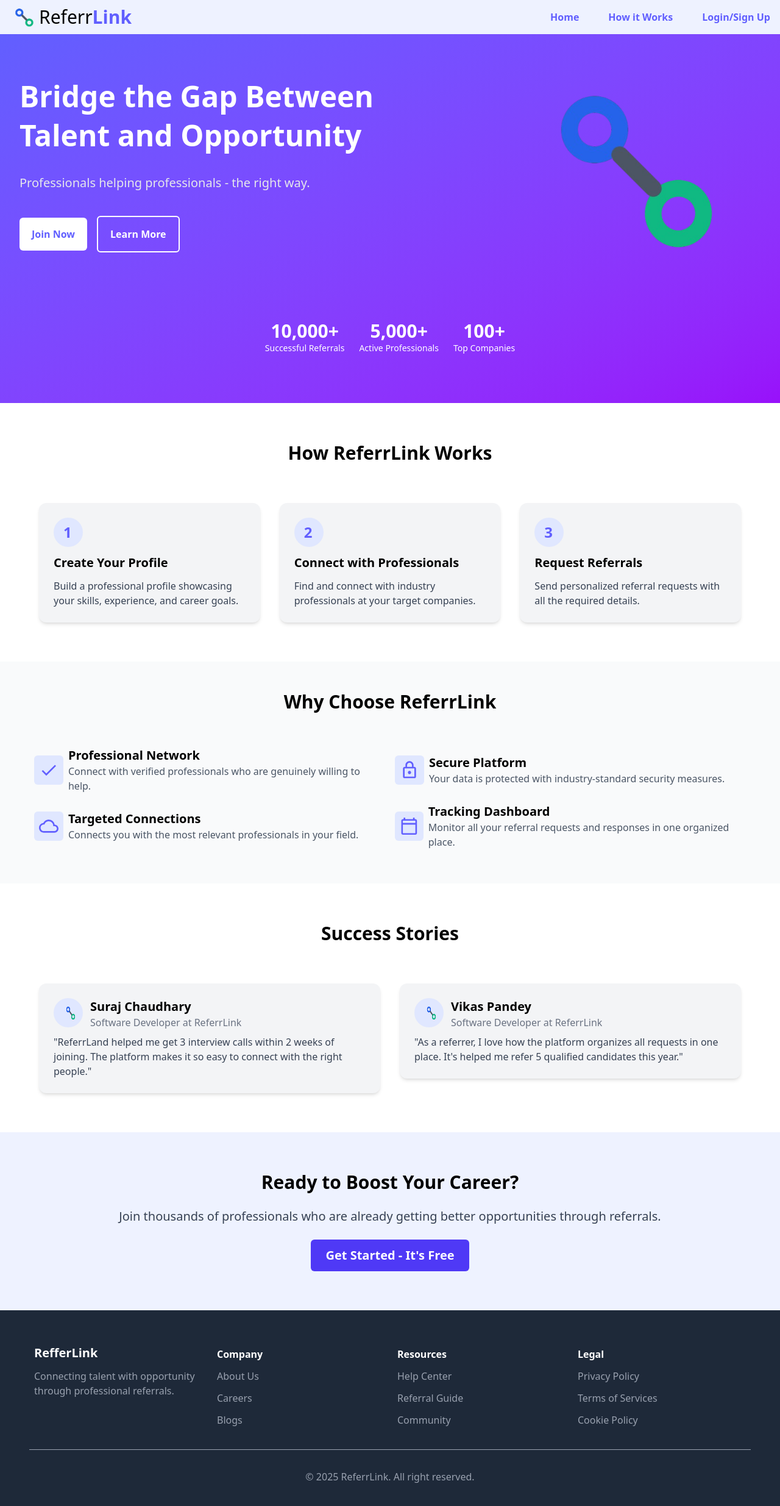
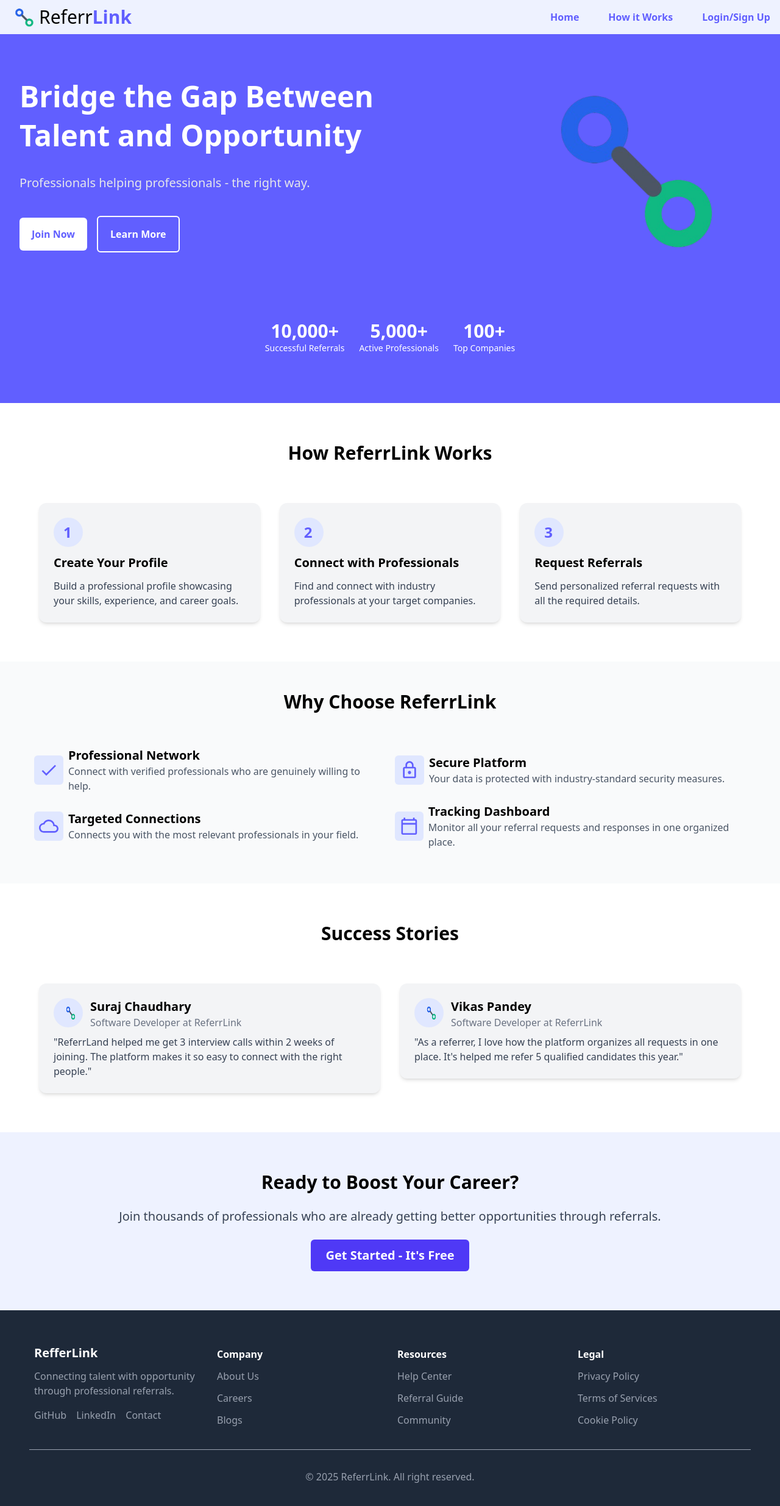
Before and after one commit to SurajCh6613/referrlink, a React (Vite) app in the folder client/: page / in a window 1280 px wide. Shown: the top 2470 px of the page at 61% size. Built offline with nearby package versions, Linux system fonts and the light colour scheme; no server answers.

Commit message:
ProfilePage Added

```diff
--- a/client/package.json
+++ b/client/package.json
@@ -14,9 +14,9 @@
     "axios": "^1.11.0",
     "react": "^19.1.0",
     "react-dom": "^19.1.0",
+    "react-hot-toast": "^2.6.0",
     "react-icons": "^5.5.0",
     "react-router-dom": "^7.7.1",
-    "react-toastify": "^11.0.5",
     "tailwindcss": "^4.1.11"
   },
   "devDependencies": {
--- a/client/src/App.jsx
+++ b/client/src/App.jsx
@@ -9,14 +9,15 @@ import SeniorDashboard from "./pages/User/SeniorDashboard";
 import FindSenior from "./pages/FindSenior";
 import PrivateRoute from "./components/PrivateRoute";
 import UpdateProfile from "./pages/User/UpdateProfile";
-import { ToastContainer } from "react-toastify";
 import MyProfile from "./pages/User/MyProfile";
 import RequestReferralForm from "./components/RequestReferralForm";
+import { Toaster } from "react-hot-toast";
+import ProfilePage from "./pages/User/ProfilePage";
 const App = () => {
   return (
     <>
       <Router>
-        <ToastContainer position={"top-right"} autoClose={2000} />
+        <Toaster position="top-right" reverseOrder={false} />
         <Navbar />
         <Routes>
           <Route path="/" element={<Hero />} />
@@ -28,13 +29,17 @@ const App = () => {
           <Route element={<PrivateRoute allowedRoles={["junior", "senior"]} />}>
             <Route path="/update-profile" element={<UpdateProfile />} />
             <Route path="/myProfile" element={<MyProfile />} />
+            <Route path="/user/:id" element={<ProfilePage />} />
           </Route>
 
           {/* Junior Only */}
           <Route element={<PrivateRoute allowedRoles={["junior"]} />}>
             <Route path="/junior-dashboard" element={<JuniorDashboard />} />
             <Route path="/find-senior" element={<FindSenior />} />
-            <Route path="/request-referral/:id" element={<RequestReferralForm />} />
+            <Route
+              path="/request-referral/:id"
+              element={<RequestReferralForm />}
+            />
           </Route>
           {/* Seniors Only */}
           <Route element={<PrivateRoute allowedRoles={["senior"]} />}>
--- a/client/src/components/layout/Footer.jsx
+++ b/client/src/components/layout/Footer.jsx
@@ -13,6 +13,26 @@ const Footer = () => {
                 Connecting talent with opportunity through professional
                 referrals.
               </p>
+              <div className="mt-4 flex gap-4 text-gray-400">
+                <a
+                  href="https://github.com/SurajCh6613"
+                  className="hover:text-white"
+                >
+                  GitHub
+                </a>
+                <a
+                  href="https://www.linkedin.com/in/surajch6613"
+                  className="hover:text-white"
+                >
+                  LinkedIn
+                </a>
+                <a
+                  href="mailto:surajchaudhary6613@gmail.com"
+                  className="hover:text-white"
+                >
+                  Contact
+                </a>
+              </div>
             </div>
           </div>
           <div className="w-full h-full p-3">
--- a/client/src/pages/Auth/Login.jsx
+++ b/client/src/pages/Auth/Login.jsx
@@ -3,8 +3,8 @@ import { useNavigate } from "react-router-dom";
 import { IoMdEye, IoMdEyeOff } from "react-icons/io";
 import axios from "axios";
 import { useUser } from "../../context/UserContext";
-import { toast } from "react-toastify";
 import BACKEND_API from "../../config/config";
+import toast from "react-hot-toast";
 const Login = () => {
   const navigate = useNavigate();
   const [isLogin, setIsLogin] = useState(true);
@@ -37,6 +37,7 @@ const Login = () => {
         }
       );
       setUser(response.data.user);
+      toast.success("Logged In Successfully");
       formData.role === "junior"
         ? navigate("/junior-dashboard")
         : navigate("/senior-dashboard");
--- a/client/src/pages/Home/Hero.jsx
+++ b/client/src/pages/Home/Hero.jsx
@@ -9,8 +9,8 @@ const Hero = () => {
   return (
     <div className="">
       {/* Home Section */}
-      <div className="bg-gradient-to-br from-indigo-500 to-purple-600 p-2 md:pb-12 sm:p-4">
-        <div className="flex flex-col-reverse sm:flex-row h-full w-full items-center justify-around pt-4 pl-4 pr-4">
+      <div className="bg-indigo-500 p-2 md:pb-12 sm:p-4">
+        <div className="flex flex-col-reverse sm:flex-row z-10 h-full w-full items-center pt-4 pl-4 pr-4">
           <div className="w-full sm:w-2/3">
             <h1 className="text-2xl sm:text-3xl md:text-4xl lg:text-5xl font-bold text-white mb-6 md:mb-10 flex flex-col gap-4">
               <span>Bridge the Gap Between</span>{" "}
--- a/client/src/pages/User/MyProfile.jsx
+++ b/client/src/pages/User/MyProfile.jsx
@@ -123,7 +123,7 @@ const MyProfile = () => {
                 </div>
 
                 {user.experience.length > 0 ? (
-                  user.experience.map((exp,index) => (
+                  user.experience.map((exp, index) => (
                     <div
                       key={index}
                       className="bg-white shadow-md rounded-xl p-4 border border-gray-300 hover:shadow-lg transition-shadow mb-2"
@@ -194,10 +194,14 @@ const MyProfile = () => {
           {/* Form Actions */}
           <div className="bg-gray-50 px-6 py-4 flex justify-end space-x-3">
             <Link
-              to={"/"}
+              to={
+                user.role === "junior"
+                  ? "/junior-dashboard"
+                  : "/senior-dashboard"
+              }
               className="px-4 py-2 border border-gray-300 rounded-md shadow-sm text-sm font-medium text-gray-700 bg-white hover:bg-gray-50 focus:outline-none focus:ring-2 focus:ring-offset-2 focus:ring-indigo-500"
             >
-              Go to Homepage
+              Go to Dashboard
             </Link>
             <Link
               to={"/update-profile"}
--- /dev/null
+++ b/client/src/pages/User/ProfilePage.jsx
@@ -0,0 +1,89 @@
+import axios from "axios";
+import { useEffect, useState } from "react";
+import { useNavigate, useParams } from "react-router-dom";
+import BACKEND_API from "../../config/config";
+
+const ProfilePage = () => {
+  const { id } = useParams();
+  const navigate = useNavigate();
+  const [senior, setSenior] = useState(null);
+  const handleRequestReferral = (seniorId) => {
+    navigate(`/request-referral/${seniorId}`);
+  };
+  useEffect(() => {
+    const fetchUser = async () => {
+      const response = await axios.get(`${BACKEND_API}/api/user/${id}`, {
+        withCredentials: true,
+      });
+      setSenior(response.data);
+    };
+    fetchUser();
+  }, []);
+  console.log(senior);
+  if (!senior) return <div>Loading...</div>;
+  return (
+    <div className="max-w-5xl mx-auto px-6 py-12 mt-4 bg-white rounded-2xl shadow-lg">
+      {/* Avatar + Name */}
+      <div className="flex items-center gap-4">
+        <div className="w-24 h-24 rounded-full border text-4xl py-6 px-7 bg-indigo-100">{senior?.avatar}</div>
+        <div>
+          <h2 className="text-2xl font-bold">
+            {senior.firstname} {senior.lastname}
+          </h2>
+          <p className="text-gray-600">
+            {senior?.experience[0]?.jobRole} @ {senior?.experience[0]?.company}
+          </p>
+          <span className="text-sm text-blue-600">
+            {senior.role.toUpperCase()}
+          </span>
+        </div>
+      </div>
+
+      {/* Bio */}
+      <p className="mt-4 text-gray-700">{senior.about}</p>
+
+      {/* Skills */}
+      <div className="mt-6">
+        <h3 className="font-semibold text-lg">Skills</h3>
+        <ul className="flex flex-wrap gap-2 mt-2">
+          {senior.skills?.map((skill, idx) => (
+            <li
+              key={idx}
+              className="bg-blue-100 text-blue-700 px-3 py-1 rounded-full text-sm"
+            >
+              {skill}
+            </li>
+          ))}
+        </ul>
+      </div>
+
+      {/* Links */}
+      <div className="mt-6 flex gap-6">
+        {senior.linkedInUrl && (
+          <a href={senior.linkedInUrl} className="text-blue-600">
+            LinkedIn
+          </a>
+        )}
+        {senior.githubUrl && (
+          <a href={senior.githubUrl} className="text-gray-800">
+            GitHub
+          </a>
+        )}
+      </div>
+
+      {/* Action buttons */}
+      <div className="mt-6 flex gap-4">
+        {senior.role === "senior" && (
+          <button
+            onClick={() => handleRequestReferral(senior._id)}
+            className="bg-indigo-500 text-white px-4 py-2 rounded-lg cursor-pointer"
+          >
+            Request Referral
+          </button>
+        )}
+      </div>
+    </div>
+  );
+};
+
+export default ProfilePage;
--- a/client/src/pages/User/UpdateProfile.jsx
+++ b/client/src/pages/User/UpdateProfile.jsx
@@ -3,8 +3,8 @@ import { useUser } from "../../context/UserContext";
 import axios from "axios";
 import { useNavigate } from "react-router-dom";
 import { FaLinkedin, FaGithub } from "react-icons/fa";
-import MyProfile from "./MyProfile";
 import BACKEND_API from "../../config/config";
+import toast from "react-hot-toast";
 
 const UpdateProfile = () => {
   const { user, setUser } = useUser();
@@ -112,9 +112,10 @@ const UpdateProfile = () => {
         withCredentials: true,
       });
       setUser(response.data.user);
+      toast.success("Profile Updated Successfully.");
       navigate("/myProfile");
     } catch (error) {
-      console.log(error);
+      toast.error(error || "Something went wrong!");
     }
   };
 
```
Also changed, not shown: client/src/pages/FindSenior.jsx (+12 -7 lines), 1 other file (tests, documents, lock files or other folders).
